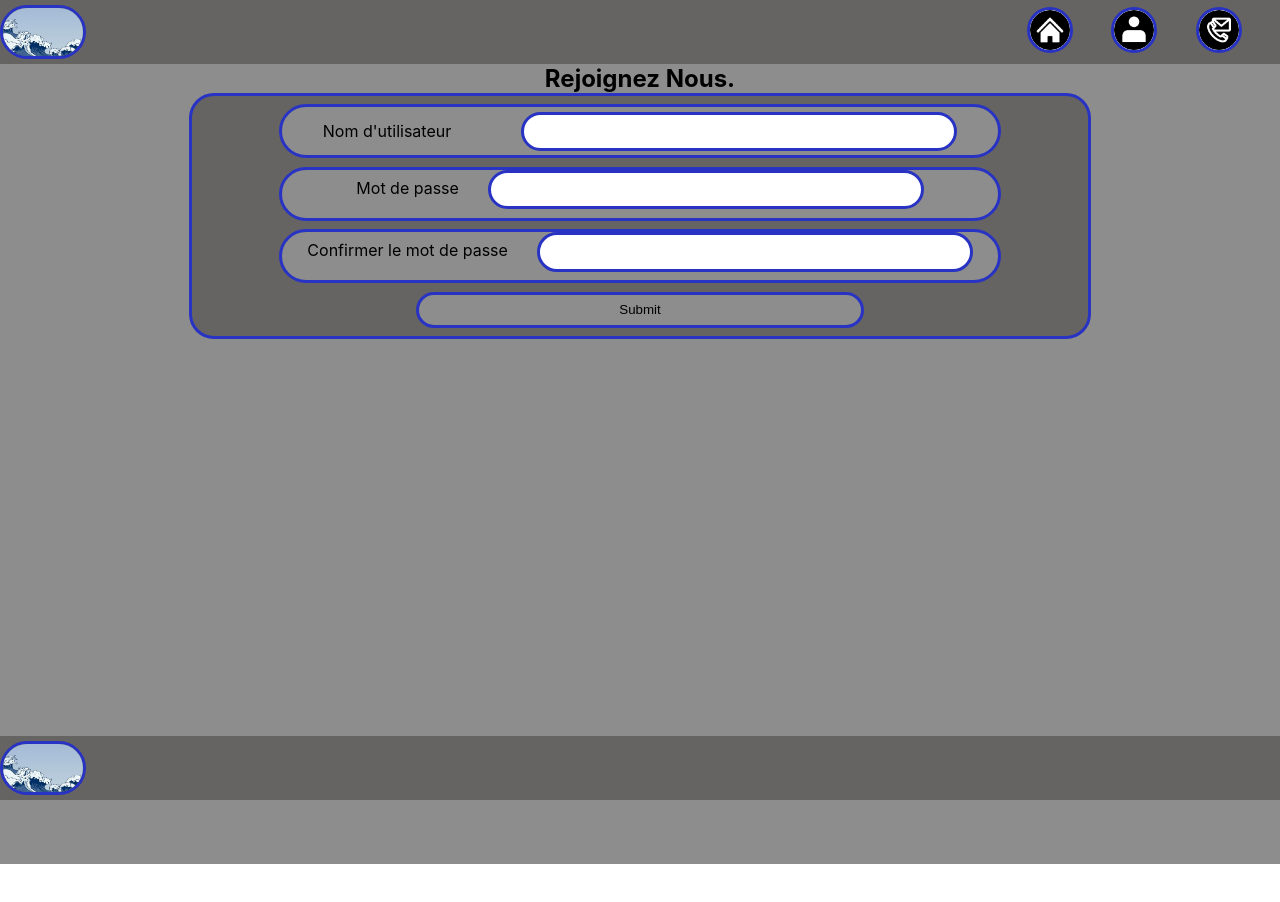
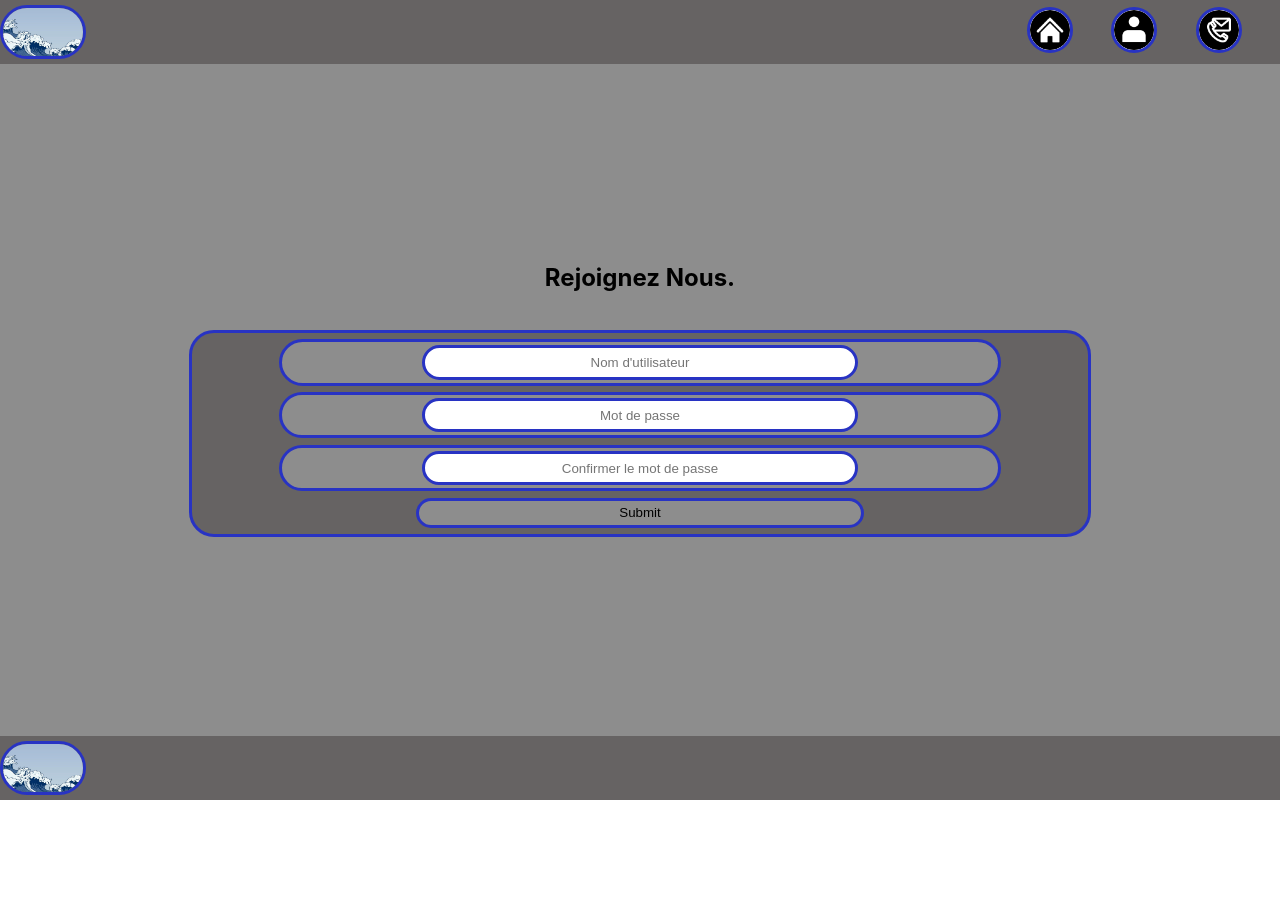
Before and after one commit to Shinrosama/projet_de_formation_front, a React (Create React App) app: page /register in a window 1280 px wide. Shown: the top 902 px of the page. After the commit the page ends 800 px from the top, so only its background shows below. Built offline with nearby package versions, Linux system fonts and the light colour scheme.

Commit message:
trying to implement update password on userPage wip

```diff
--- a/src/pages/gest/RegisterPage.jsx
+++ b/src/pages/gest/RegisterPage.jsx
@@ -61,20 +61,19 @@ if (password !== confirmPassword) {
       <>
         <Header/>
         <section className="sectionRegister">
-            <h2>Rejoignez Nous.</h2>
+            <h2 className="registerTitle">Rejoignez Nous.</h2>
           {message && <p>{message}</p>}
           <form onSubmit={handleRegistration} className="formRegister">
             <label className="labelUserReg">
-              Nom d'utilisateur
-              <input className="userReg" type="text" name="username" />
+              <input className="userReg" placeholder="Nom d'utilisateur" type="text" name="username" />
             </label>
             <label className="labelPasswordReg">
-              Mot de passe
-              <input className="passReg" type="password" name="password" />
+
+              <input className="passReg" placeholder="Mot de passe" type="password" name="password" />
             </label>
             <label className="labelConfirmPass">
-              Confirmer le mot de passe
-              <input className="passConfirmReg" type="password" name="confirmPassword" />
+
+              <input className="passConfirmReg" placeholder="Confirmer le mot de passe" type="password" name="confirmPassword" />
             </label>
             <input className="submitReg" type="submit" />
           </form>
--- a/src/pages/gest/UserPage.jsx
+++ b/src/pages/gest/UserPage.jsx
@@ -13,10 +13,11 @@ const UserPage = () => {
         const [user, setUser] = useState(null);
         const token = localStorage.getItem("jwt");
         const decodedToken = jwtDecode(token);
+        const [newPassword, setNewPassword] = useState('');
 
         useEffect(() => {
             (async () => {
-              const userResponse = await fetch("http://localhost:3005/api/users/" + decodedToken.dataId);
+              const userResponse = await fetch(`http://localhost:3005/api/users/${decodedToken.dataId}`);
               const userResponseData = await userResponse.json();
               setUser(userResponseData.data);
               console.log(userResponseData.data);
@@ -24,7 +25,7 @@ const UserPage = () => {
           }, [decodedToken.dataId]);
 
         const handleDeleteUser = async (event) => {
-          await fetch("http://localhost:3005/api/users/" + decodedToken.dataId, {
+          await fetch(`http://localhost:3005/api/users/${decodedToken.dataId}`, {
             method: "DELETE",
             headers: { Authorization: "Bearer " + token },
           });
@@ -34,6 +35,24 @@ const UserPage = () => {
           setUser(userResponseData);
         };
 
+        const handleUpdateUser = async (event) => {
+          await fetch(`http://localhost:3005/api/users/${decodedToken.dataId}`, {
+            method: "PUT",
+            headers: {
+              'Content-Type': 'application/json',
+              Authorization: "Bearer " + token
+            },
+            body: JSON.stringify({ newPassword, userId: decodedToken.dataId })
+          });
+          setUser((prevUser) => ({
+            ...prevUser,
+            // Update other properties if needed
+          }));
+          // const userResponse = await fetch("http://localhost:3005/api/users");
+          // const userResponseData = await userResponse.json();
+          // setUser(userResponseData);
+        };
+
     return (
         <>
             <Header/>
@@ -41,11 +60,30 @@ const UserPage = () => {
             <h2>Votre espace personnel</h2>
             {user ? (
                     <article>
+                      <div>
                         <h2 className="user">{user.username}</h2>
-                        {console.log(user)}
                         {decodedToken.data.role !== 3 && (
                             <button onClick={handleDeleteUser}>Supprimer</button>
                         )}
+                      </div>
+                      <div>
+                        <p>{user.password} </p>
+                        {decodedToken.data.role !== 3 && (
+                         <>
+                         <div>
+                           <label htmlFor="newPassword">New Password:</label>
+                           <input
+                             type="password"
+                             className="newPassword"
+                             value={newPassword}
+                             onChange={(e) => setNewPassword(e.target.value)}
+                           />
+                         </div>
+                         <button onClick={handleUpdateUser}>Modifier</button>
+                       </>
+                     )}
+                      </div>
+
                     </article>
                 ) : (
                     <p>En cours de chargement</p>
--- a/src/pages/gest/registerPage.scss
+++ b/src/pages/gest/registerPage.scss
@@ -9,7 +9,7 @@
     margin-top: 8vh;
     margin-bottom: 8vh;
 
-    height: 100vh;
+    height: 84vh;
 
     background-color: #8D8D8D;
 
@@ -18,10 +18,13 @@
     display: flex;
     flex-direction: column;
     align-items: center;
+    justify-content: center;
 
     word-break: break-all;
+}
 
-
+.registerTitle {
+    margin-bottom: 3%;
 }
 
 .formRegister {
@@ -37,9 +40,6 @@
     background-color: #666363;
     border: solid #2833C3 3px;
     border-radius:  25px 25px 25px 25px ;
-
-
-
 }
 
 .labelUserReg {
@@ -53,13 +53,10 @@
 
     display: flex;
     align-items: center;
-    justify-content: space-evenly;
-    flex-wrap: wrap;
-
-
 }
 
 .userReg {
+    text-align: center;
     display: inline-block;
 
     border: solid #2833C3 3px;
@@ -68,7 +65,7 @@
     width: 60%;
     height: 70%;
 
-    margin-left: 4%;
+    margin: auto;
 }
 
 .labelPasswordReg {
@@ -79,17 +76,20 @@
     background-color: #8D8D8D;
     border: solid #2833C3 3px;
     border-radius:  50px 50px 50px 50px ;
+
+    display: flex;
+    align-items: center;
 }
 
 .passReg {
+    text-align: center;
     border: solid #2833C3 3px;
     border-radius:  50px 50px 50px 50px ;
 
     width: 60%;
     height: 70%;
 
-    margin-left: 4%;
-
+    margin: auto;
 }
 
 .labelConfirmPass {
@@ -100,18 +100,20 @@
     background-color: #8D8D8D;
     border: solid #2833C3 3px;
     border-radius:  50px 50px 50px 50px ;
+
+    display: flex;
+    align-items: center;
 }
 
 .passConfirmReg {
-
+    text-align: center;
     border: solid #2833C3 3px;
     border-radius:  50px 50px 50px 50px ;
 
     width: 60%;
     height: 70%;
 
-    margin-left: 4%;
-
+    margin: auto;
 }
 
 .submitReg {
```
